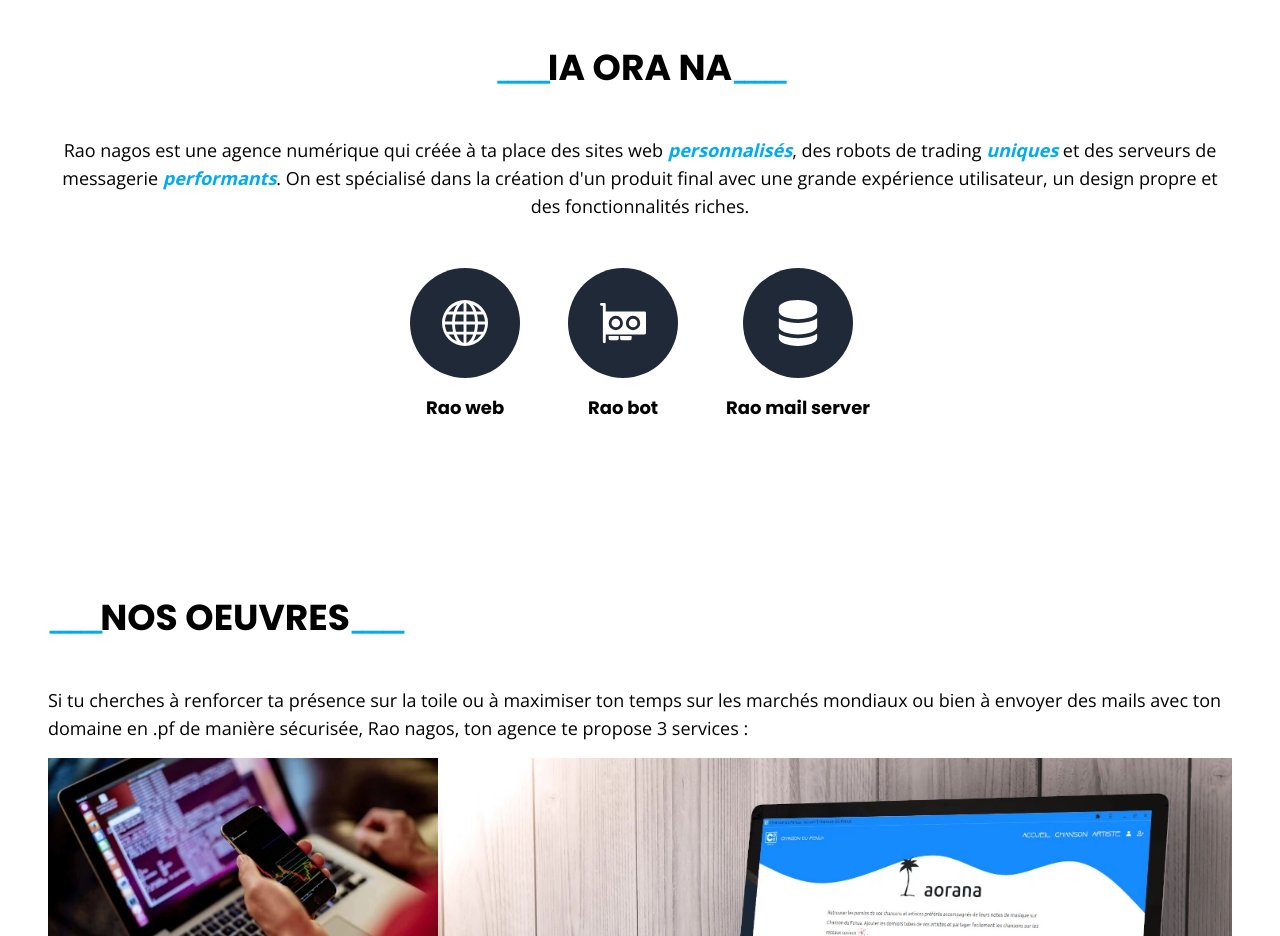
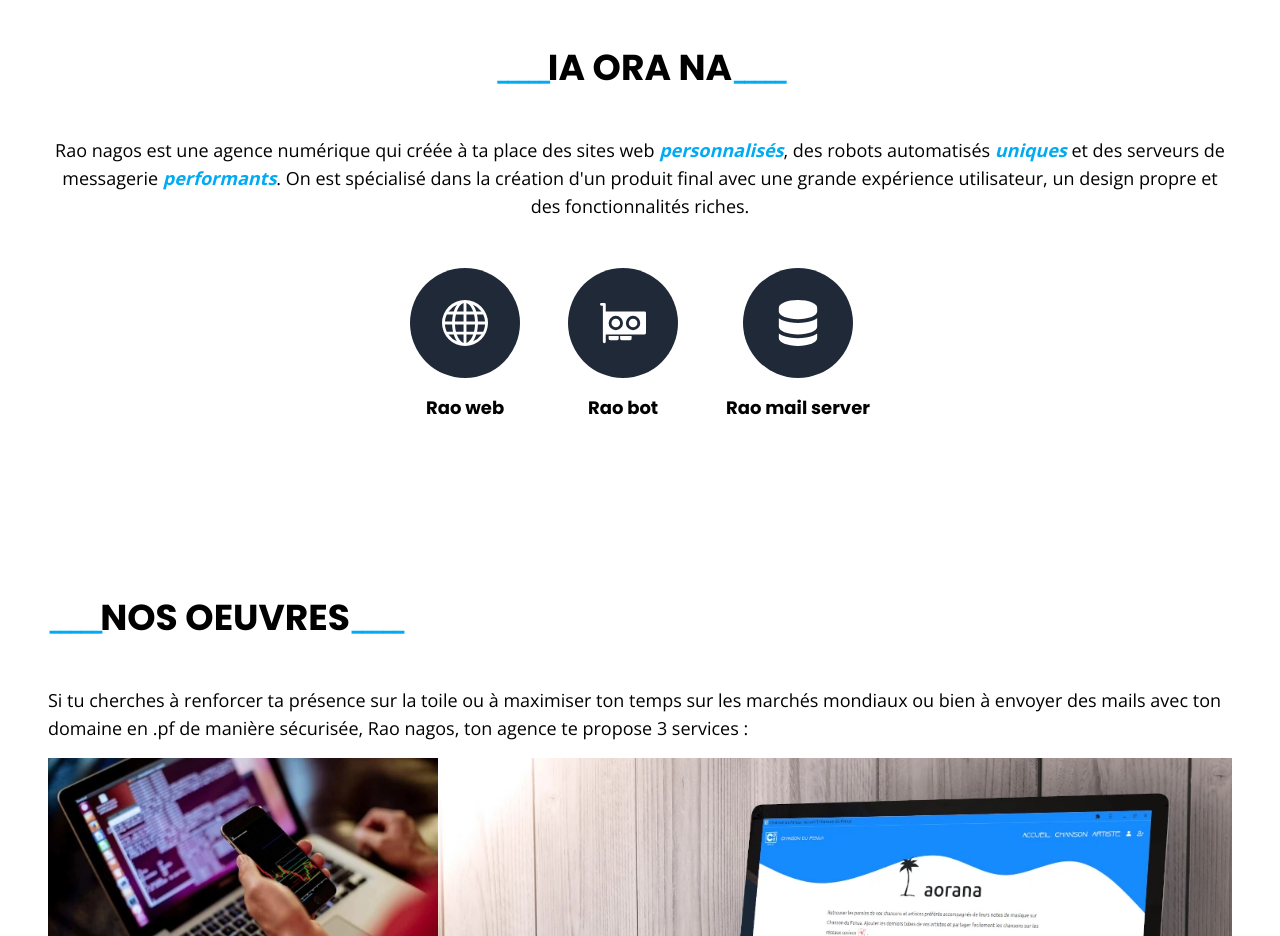
Before and after one commit to tetuaoro/raonagos, a Next.js app: page / in a window 1280 px wide. Shown: the part 800-1736 px from the top of the page. Built offline with nearby package versions, Linux system fonts and the light colour scheme.

Commit message:
fix: text fixed

```diff
--- a/src/components/whoweare.tsx
+++ b/src/components/whoweare.tsx
@@ -10,7 +10,7 @@ export default function Component() {
           <strong>
             <i>personnalisés</i>
           </strong>
-          {", des robots de trading "}
+          {", des robots automatisés "}
           <strong>
             <i>uniques</i>
           </strong>
```
